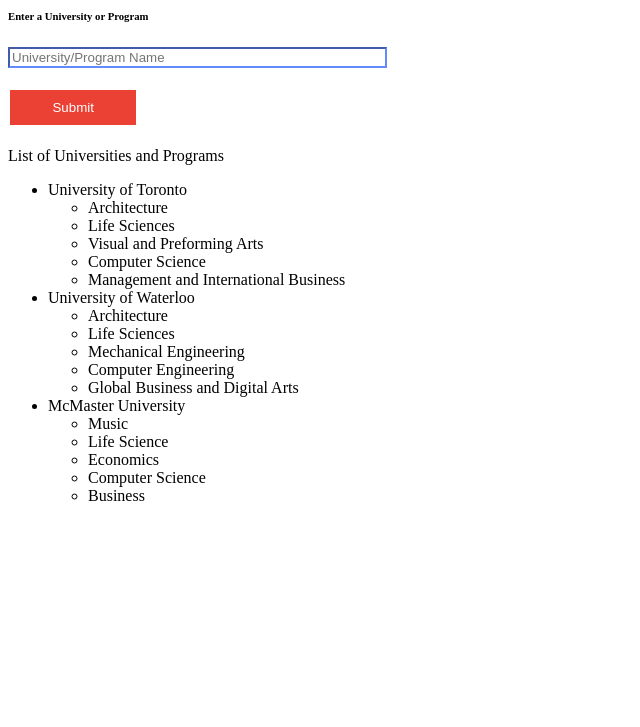
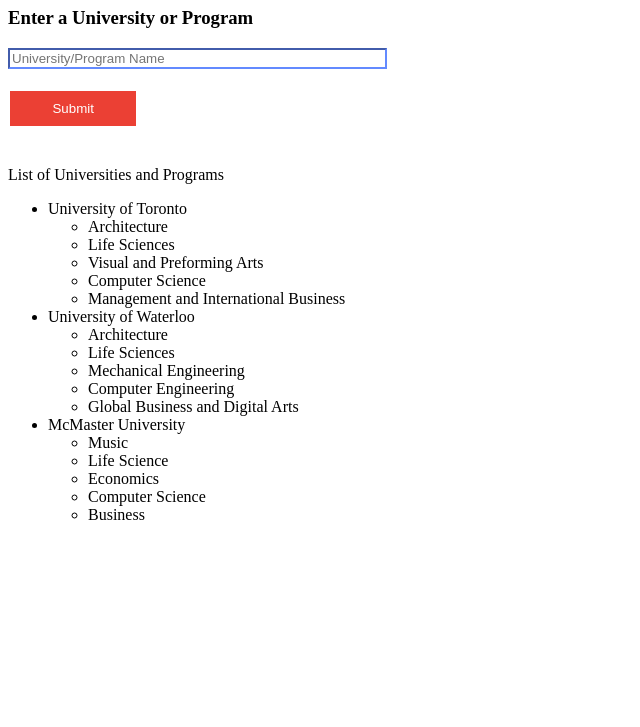
Before and after one commit to really-noob/WISS-Project, a plain HTML site: page index.html in a window 1280 px wide. Shown: the part 73-800 px from the top of the page, without its empty margins (0-640 px from the left). Drawn offline with Linux system fonts and the light colour scheme.

Commit message:
Update index.html

```diff
--- a/index.html
+++ b/index.html
@@ -4,7 +4,7 @@
       <title>University Search</title>
       <header>
       <h1> University Search</h1>
-      <h6> Enter a University or Program</h6>
+      <h3> Enter a University or Program</h3>
       <meta content="text/html;charset=utf-8" http-equiv="Content-Type" />
       <meta content="utf-8" http-equiv="encoding" />
       <script src="./js/jquery-3.5.1.min.js"></script>
@@ -44,6 +44,7 @@
          <div id="searchResult"></div>
       </main>
       <br>
+      <br>
       List of Universities and Programs
       <ul>
          <li> University of Toronto</li>
```
